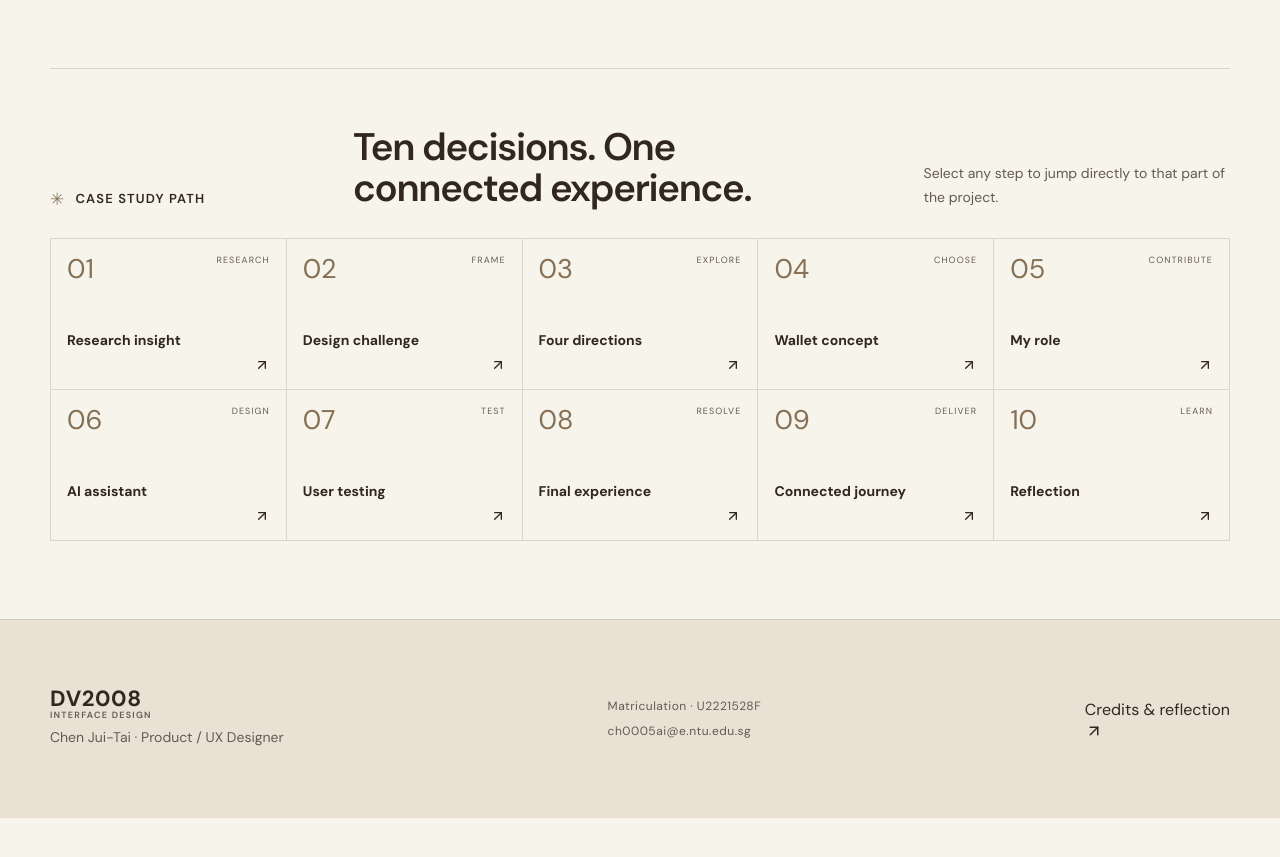
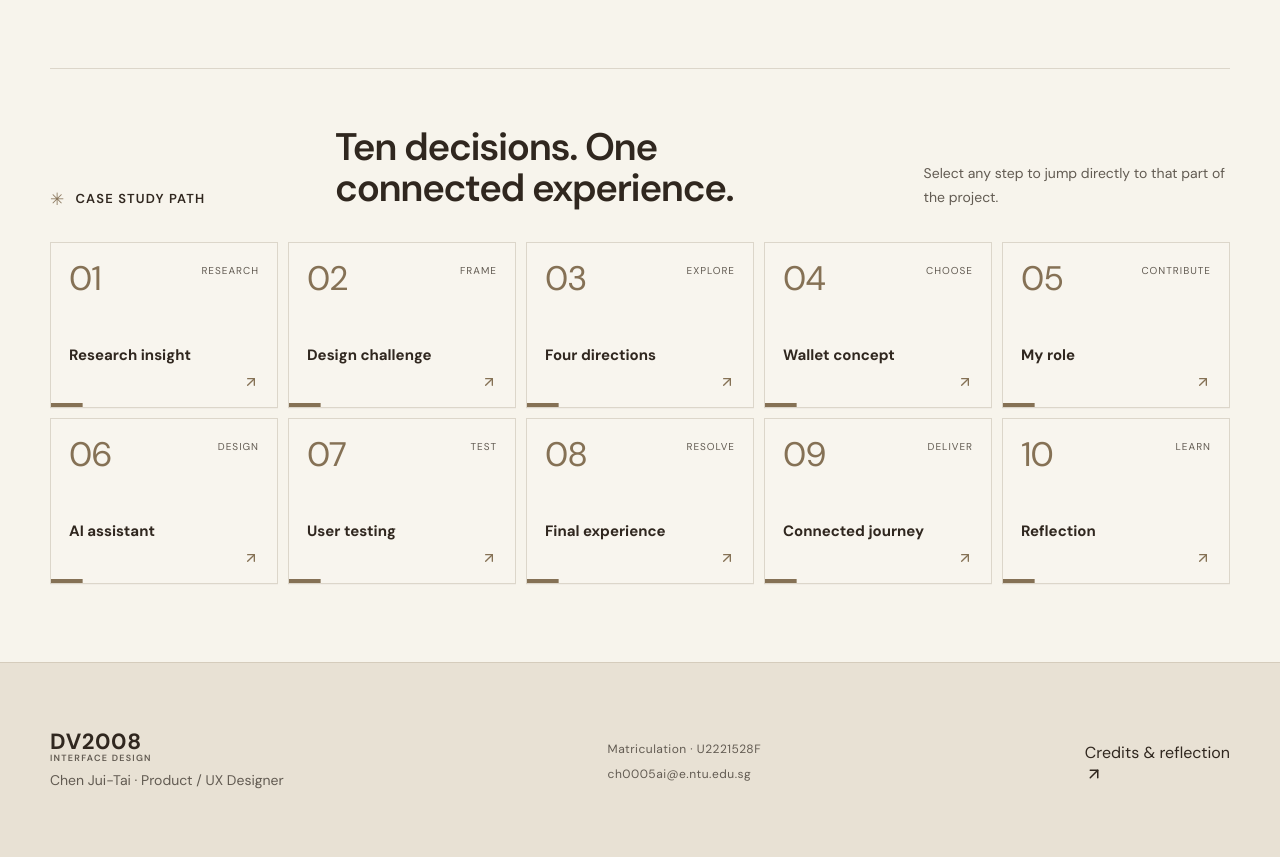
Before and after one commit to OswinJTC/DV2008---Individual, a React (Vite) app: page / in a window 1280 px wide. Shown: the part 1387-2244 px from the top of the page. Before the commit the page ends 2205 px from the top, so only its background shows below. Built offline with nearby package versions, Linux system fonts and the light colour scheme.

Commit message:
Refine the case study path navigation

```diff
--- a/src/styles.css
+++ b/src/styles.css
@@ -3562,10 +3562,10 @@ footer > a {
 }
 .case-map-heading {
   display: grid;
-  grid-template-columns: 0.75fr 1.35fr 1fr;
+  grid-template-columns: 0.7fr 1.4fr 1fr;
   gap: 34px;
   align-items: end;
-  margin-bottom: 28px;
+  margin-bottom: 32px;
 }
 .case-map-heading .eyebrow {
   margin: 0;
@@ -3583,71 +3583,94 @@ footer > a {
 .case-map-grid {
   display: grid;
   grid-template-columns: repeat(5, 1fr);
+  gap: 10px;
   margin: 0;
   padding: 0;
   list-style: none;
-  border-top: 1px solid var(--line);
-  border-left: 1px solid var(--line);
 }
 .case-map-grid li {
   min-width: 0;
-  border-right: 1px solid var(--line);
-  border-bottom: 1px solid var(--line);
 }
 .case-map-grid a {
-  min-height: 150px;
-  padding: 16px;
+  min-height: 166px;
+  padding: 19px 18px 17px;
   display: grid;
   grid-template-columns: 1fr auto;
   grid-template-rows: auto 1fr auto;
   gap: 8px;
   position: relative;
-  background: var(--paper);
+  overflow: hidden;
+  isolation: isolate;
+  background: #f8f5ee;
+  border: 1px solid var(--line);
+  box-shadow: 0 1px 0 rgba(65, 53, 39, 0.03);
   transition:
-    background 0.2s ease,
-    color 0.2s ease;
+    background 0.24s ease,
+    border-color 0.24s ease,
+    box-shadow 0.24s ease,
+    transform 0.24s ease;
+}
+.case-map-grid a::before {
+  content: "";
+  position: absolute;
+  z-index: -1;
+  inset: auto 0 0;
+  height: 4px;
+  background: var(--accent);
+  transform: scaleX(0.14);
+  transform-origin: left;
+  transition: transform 0.24s ease;
 }
 .case-map-number {
   font-family: var(--serif);
-  font-size: 27px;
+  font-size: 34px;
   line-height: 1;
   color: var(--accent);
+  letter-spacing: -0.03em;
 }
 .case-map-phase {
-  font-size: 9px;
-  line-height: 1.3;
-  letter-spacing: 0.12em;
+  font-size: 10px;
+  line-height: 1.2;
+  letter-spacing: 0.1em;
   text-transform: uppercase;
   color: var(--muted);
   text-align: right;
+  padding-top: 3px;
 }
 .case-map-grid strong {
   grid-column: 1 / -1;
   align-self: end;
-  font-size: 14px;
+  font-size: 15px;
   line-height: 1.3;
 }
 .case-map-grid svg {
   grid-column: 2;
   justify-self: end;
-  transition: transform 0.2s ease;
+  color: var(--accent);
+  transition: transform 0.24s ease;
 }
 .case-map-grid a:hover,
 .case-map-grid a:focus-visible {
-  background: var(--ink);
-  color: var(--paper);
+  background: #f0e8da;
+  border-color: #9b896d;
+  box-shadow: 0 14px 26px -22px rgba(47, 36, 25, 0.72);
+  transform: translateY(-3px);
 }
 .case-map-grid a:hover .case-map-number,
 .case-map-grid a:focus-visible .case-map-number {
-  color: #d6c5a8;
+  color: #665137;
 }
 .case-map-grid a:hover .case-map-phase,
 .case-map-grid a:focus-visible .case-map-phase {
-  color: #bfb5a6;
+  color: #786b59;
 }
 .case-map-grid a:hover svg,
 .case-map-grid a:focus-visible svg {
   transform: translate(2px, -2px);
+}
+.case-map-grid a:hover::before,
+.case-map-grid a:focus-visible::before {
+  transform: scaleX(1);
 }
 #challenge,
 #wallet,
```
